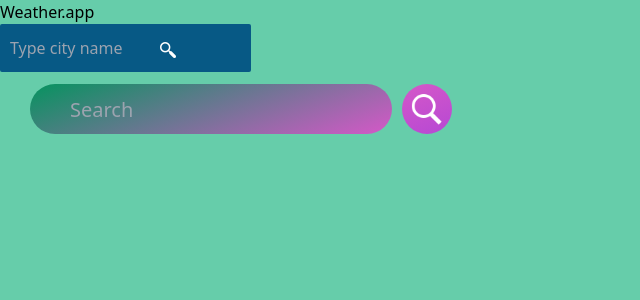
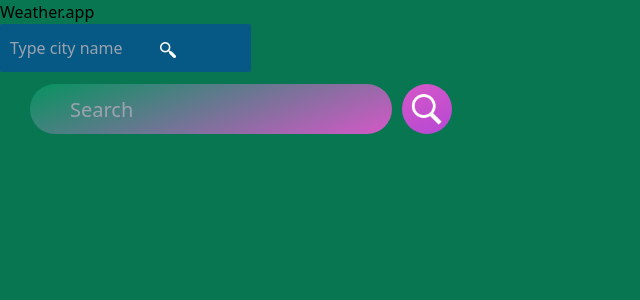
Before and after one commit to Chinatsu0820/react-weather-final, a React app: page / in a window 1280 px wide. Shown: the top 300 px of the page, without its empty margins (0-640 px from the left). Built offline with nearby package versions, Linux system fonts and the light colour scheme.

Commit message:
change color

```diff
--- a/src/index.css
+++ b/src/index.css
@@ -3,7 +3,7 @@
 @tailwind utilities;
 
 body {
-    background-color:mediumaquamarine;
+    background-color:rgb(7, 118, 81);
 }
 
 .App {
```
